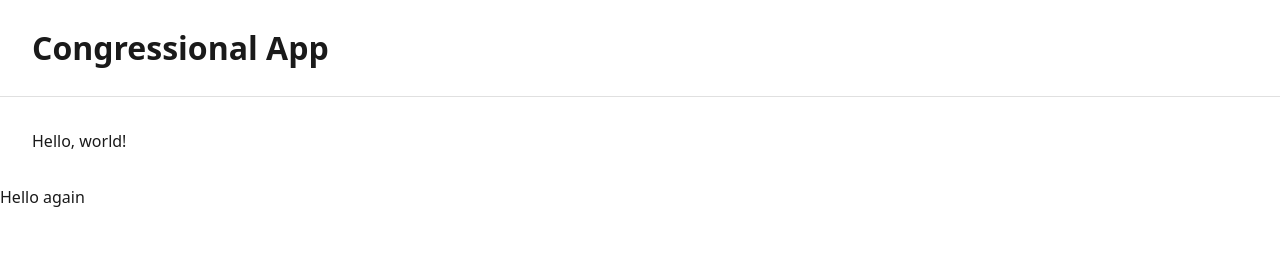
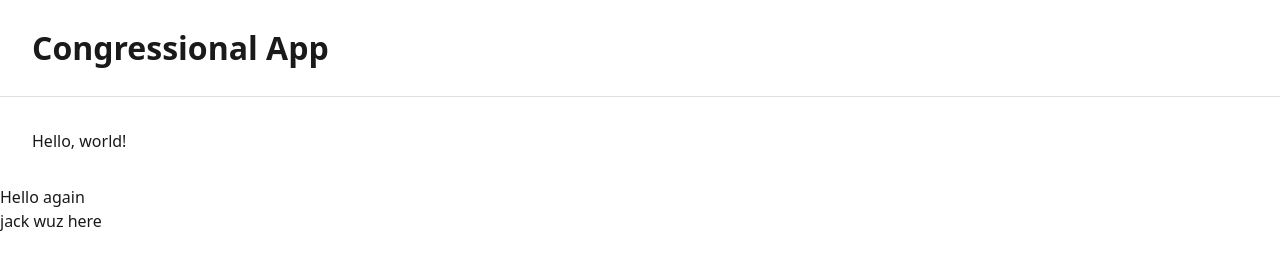
Before and after one commit to ryan-bibb/congressional-app, a website: page index.html in a window 1280 px wide. Drawn offline with Linux system fonts and the light colour scheme.

Commit message:
i did some very difficult work to make this change

```diff
--- a/index.html
+++ b/index.html
@@ -15,6 +15,7 @@
     <p>Hello, world!</p>
   </main>
   <p>Hello again</p>
+  <p>jack wuz here</p>
   <script src="script.js" defer></script>
 </body>
 </html>
```
